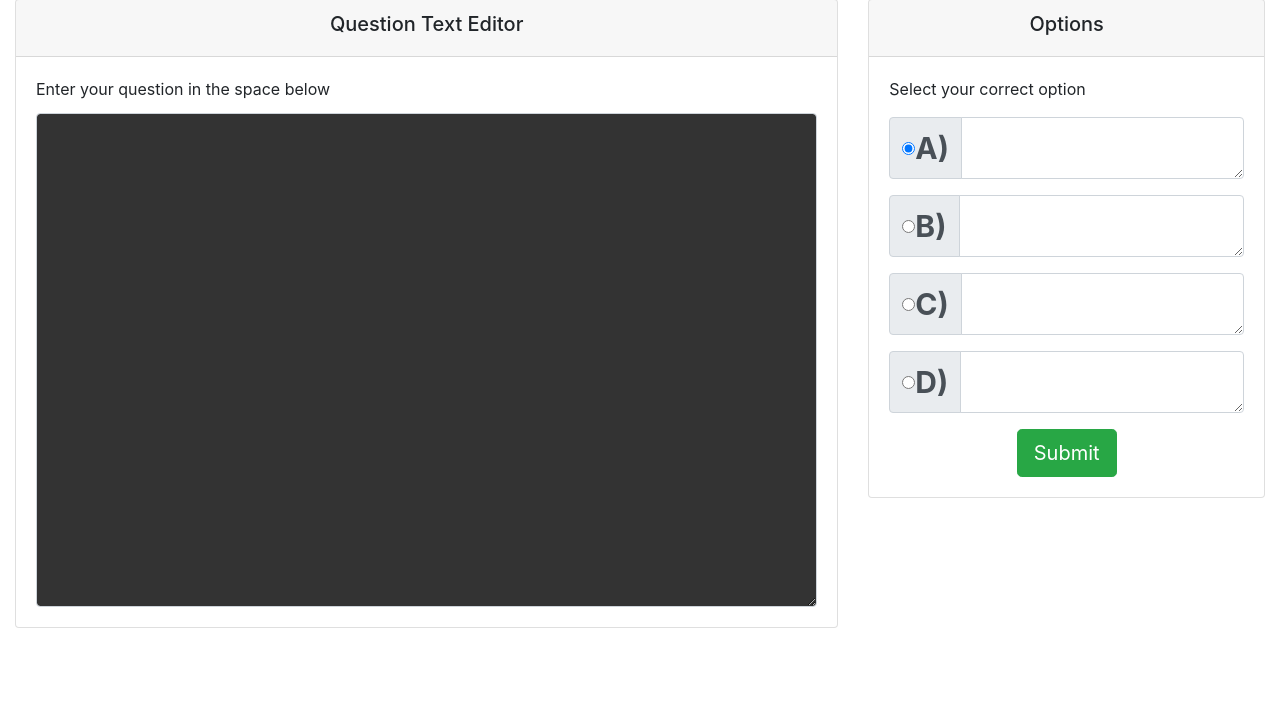
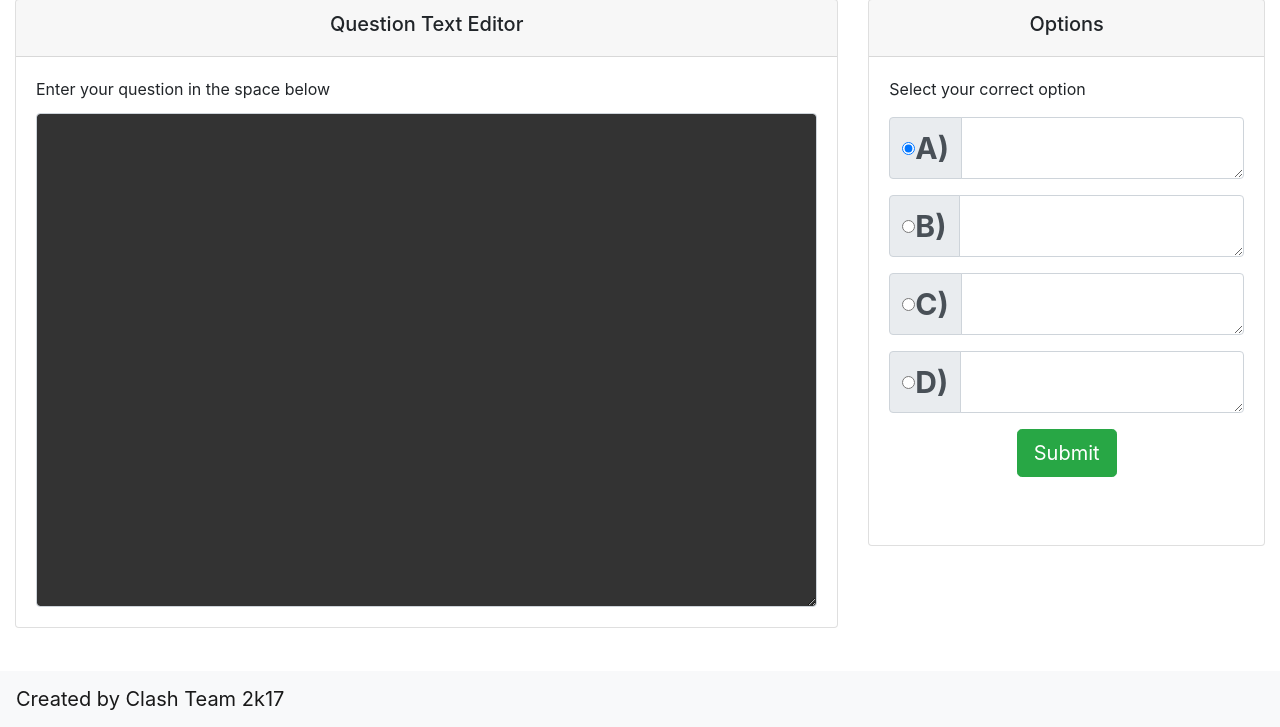
Before and after one commit to Clash17/mcqsubmit, a Django app: page /questionpage in a window 1280 px wide. Shown: the part 73-800 px from the top of the page. Run offline with Django 3.2, Linux system fonts and the light colour scheme; a user stored in the database is signed in; some libraries are stand-ins or nearby versions.

Commit message:
changes added

```diff
--- a/data/templates/questionpage.html
+++ b/data/templates/questionpage.html
@@ -11,6 +11,7 @@
 
     <title>Question Portal</title>
     <!-- Bootstrap Core CSS -->
+	<link rel="shortcut icon" href="image.png" />
     <link rel="stylesheet" href="https://maxcdn.bootstrapcdn.com/bootstrap/4.0.0/css/bootstrap.min.css" integrity="sha384-Gn5384xqQ1aoWXA+058RXPxPg6fy4IWvTNh0E263XmFcJlSAwiGgFAW/dAiS6JXm" crossorigin="anonymous">
   </head>
 
@@ -113,12 +114,17 @@
   <textarea type="text" name="od" class="form-control" aria-label="Text input with radio button" required ></textarea>
 </div>
 
-   <div class="col-lg-12" style="text-align: center;"><button type="submit" class="btn btn-lg btn-success">Submit</button></div>
+   <div class="col-lg-12 mb-5" style="text-align: center;"><button type="submit" class="btn btn-lg btn-success">Submit</button></div>
   </div>
 </div>
 </div>
 </div>
 </form>
+
+	<nav class="navbar fixed-bottom navbar-light bg-light" >
+
+ <span class="navbar-brand" style="text-align:center;">Created by Clash Team 2k17</span>
+</nav>
 <script>
 </script>
 
```
